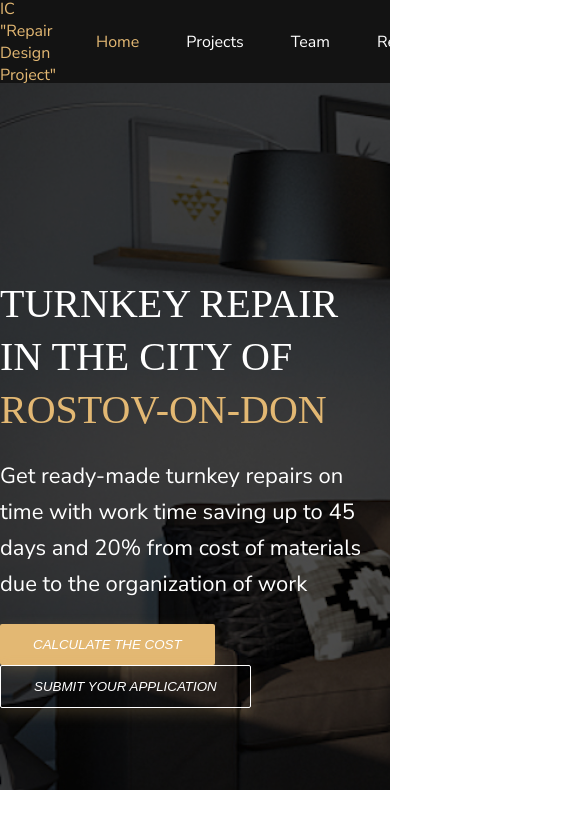
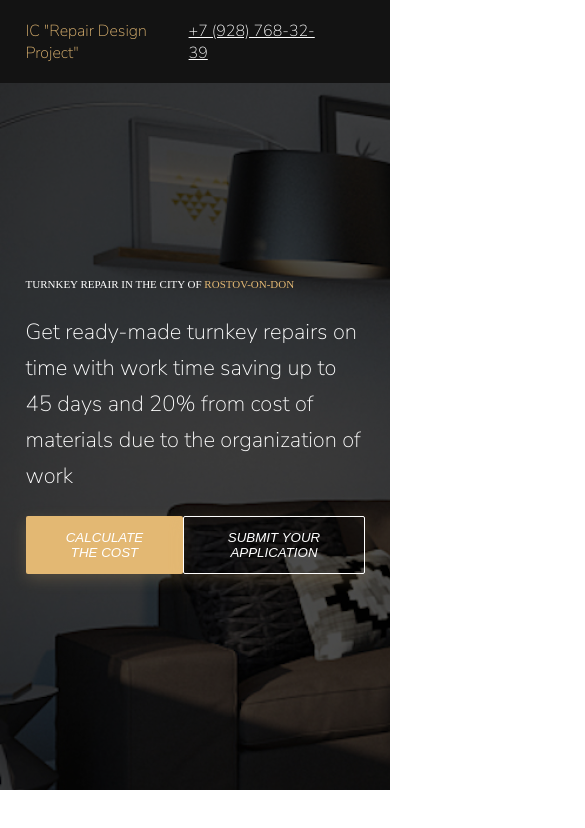
Before and after one commit to Valeriya2022/landing_project, a plain HTML site: page index.html in a window 390 px wide. Shown: the top 828 px of the page, 585 px wide, since content can reach past the window. Drawn offline with Linux system fonts and the light colour scheme.

Commit message:
media queries first try

```diff
--- a/index.html
+++ b/index.html
@@ -7,7 +7,8 @@
         <meta http-equiv="X-UA-Compatible" content="ie=edge">
         <link href="styles/style.css" rel="stylesheet">
         <link rel="preconnect" href="https://fonts.gstatic.com">
-        <link href="https://fonts.googleapis.com/css2?family=Nunito+Sans&display=swap" rel="stylesheet">
+        <link rel="preconnect" href="https://fonts.gstatic.com">
+<link href="https://fonts.googleapis.com/css2?family=Nunito+Sans:wght@200&display=swap" rel="stylesheet">
     </head>
 
     <body>
@@ -41,8 +42,12 @@
                         <p class="paragraph">Get ready-made turnkey repairs on time with work time
                             saving up to 45 days and 20% from cost of materials due
                              to the organization of work</p>
-                        <button class="button">CALCULATE THE COST</button>
-                        <button class="button button-modified">SUBMIT YOUR APPLICATION</button>
+
+                        <div class="title-wrapper-buttons">
+                            <button class="button">CALCULATE THE COST</button>
+                            <button class="button button-modified">SUBMIT YOUR APPLICATION</button>
+                        </div>
+
                     </div>
 
                 </div>
--- a/styles/style.css
+++ b/styles/style.css
@@ -37,9 +37,6 @@ body * {
   display: flex;
   align-items: center;
 }
-.header-navigation__item {
-  margin-right: 47px;
-}
 .phone{
   color:#e3b873;
 }
@@ -67,6 +64,7 @@ body * {
   position: relative;
   z-index: 1;
 }
+@media only screen and (min-width: 769px){
   .title {
     margin: 0;
     font-family: Yeseva One, "Times New Roman", Times, serif;
@@ -77,6 +75,7 @@ body * {
     text-transform: uppercase;
 
     color: #ffffff;
+  }
 }
 .intext{
   color:#e3b873;
@@ -98,3 +97,47 @@ body * {
   border-radius: 2px;
   background-color: rgba(0, 0, 0, 0);
 }
+.title-wrapper-buttons{
+  display: flex;
+  align-content: space-between;
+}
+/*style the phone*/
+@media only screen and (max-width: 768px) {
+  nav>.header-navigation {
+    display: none;
+  }
+}
+@media only screen and (max-width: 768px) {
+  .header-navigation>.phone {
+    color: white;
+  }
+}
+@media only screen and (max-width: 768px) {
+  .header-navigation>.button {
+    display: none;
+  }
+}
+@media only screen and (max-width: 768px){
+  .container {
+    max-width: 339px;
+    margin: 0 auto;
+  }
+}
+@media only screen and (max-width: 768px){
+  .header-navigation__item {
+    margin-right: 47px;
+  }
+}
+@media only screen and (max-width: 768px){
+  .title {
+    margin: 0;
+    font-family: Yeseva One, "Times New Roman", Times, serif;
+    font-style: normal;
+    font-weight: normal;
+    font-size: 11px;
+    line-height: 15px;
+    text-transform: uppercase;
+
+    color: #ffffff;
+  }
+}
```
Also changed, not shown: images/image 6.png (added), images/image 7.1.png (added). Lines whose indentation alone changed are shown as unchanged.
